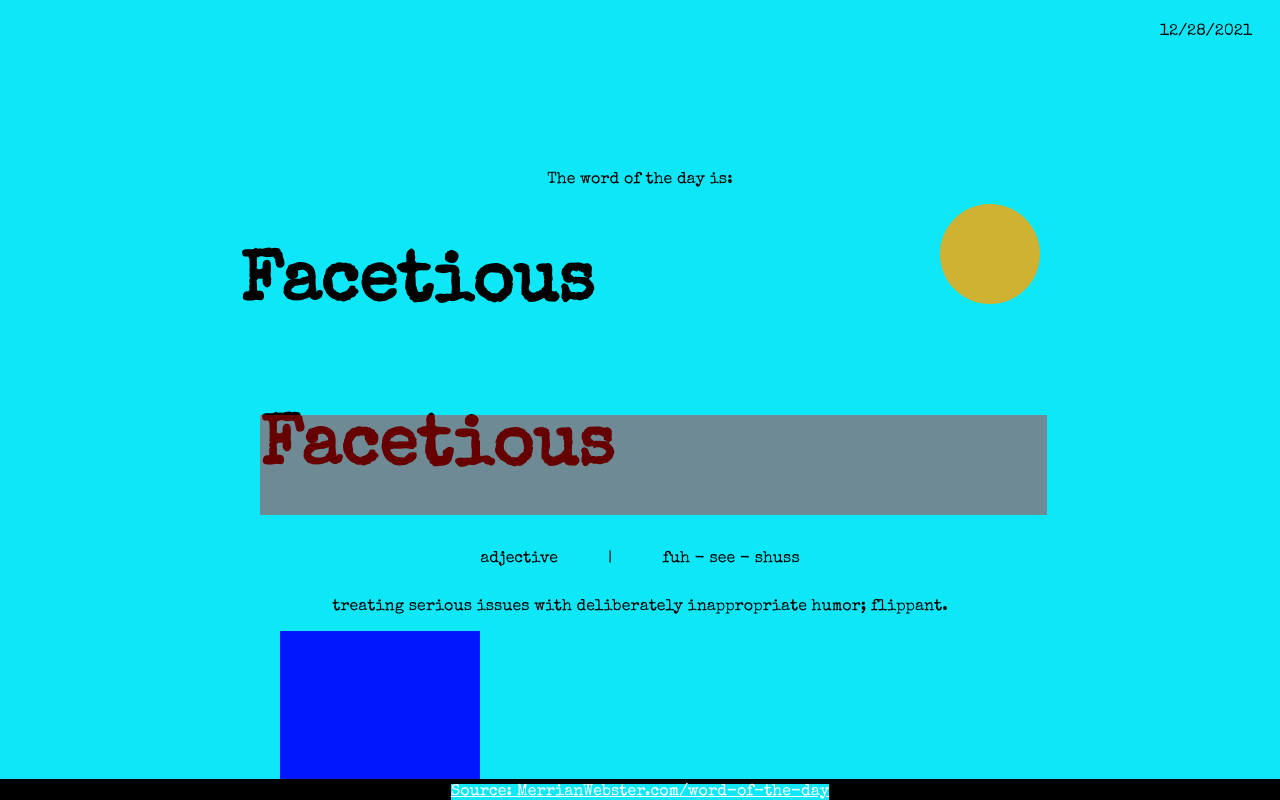
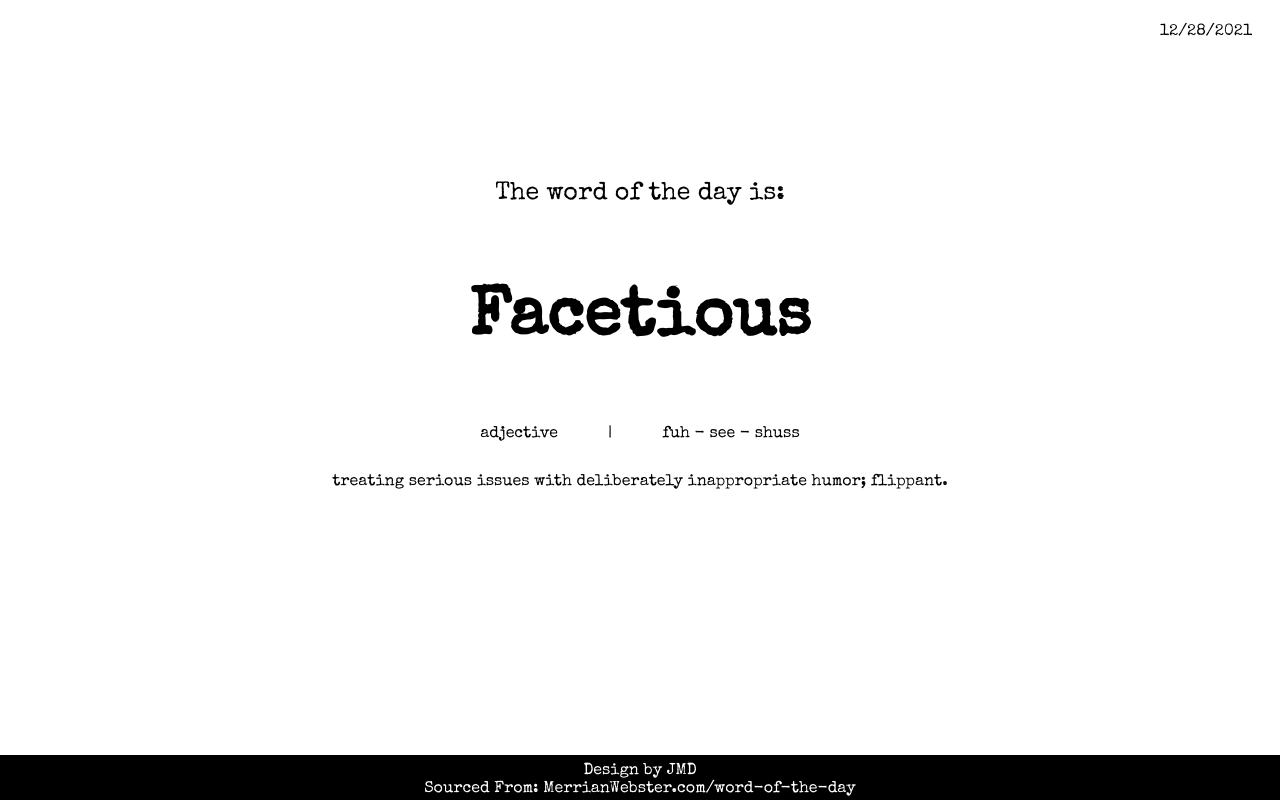
Before and after one commit to JohnMichaelD/word-of-the-day, a plain HTML site: page index.html in a window 1280 px wide. Drawn offline with nearby package versions, Linux system fonts and the light colour scheme.

Commit message:
updated page design, removed py, added js for scraping

```diff
--- a/index.html
+++ b/index.html
@@ -1,6 +1,6 @@
 <!DOCTYPE html>
+
 <html lang="en">
-
     <head>
         <meta charset="UTF-8">
         <meta http-equiv="X-UA-Compatible" content="IE=edge">
@@ -10,32 +10,20 @@
         <link rel="preconnect" href="https://fonts.googleapis.com">
         <link rel="preconnect" href="https://fonts.gstatic.com" crossorigin>
         <link href="https://fonts.googleapis.com/css2?family=Special+Elite&display=swap" rel="stylesheet">
+        <script rel ="javascript" src="script.js"></script>
     </head>
-
     <body>
-
         <header>
             <div class="dateContainer">
                 <p><span id="date"></span></p>
-
             </div>
         </header>
-
         <div class="centerContainer">
-            <div class="innerCenterContainer">
-                <div class="wordIs">
+                <div class="wordIsContainer">
                     <p>The word of the day is:</p>
                 </div>
-                <div class="word">
-                    <div class="testDesign">
-                        <h1 class="testHeader">Facetious</h1>
-                        <div class="orangeSquare"></div>
-                    </div>
-                    <div class="container">
-                        <div class="box redBox" style="background: red;"></div>
-                        <h1 class="testHeader">Facetious<div class="testDesign"></div></h1>
-                        <div class="box stack-top" style="background: blue;"></div>
-                    </div>
+                <div class="wordContainer">
+                        <h2 class="Header">Facetious</h2>
                 </div>
                 <div class="infoContainer">
                     <div>
@@ -45,20 +33,17 @@
                         <p>|</p>
                     </div>
                     <div>
-                        <p class="pronounciation">fuh - see - shuss</p>
+                        <p class="pronunciation">fuh - see - shuss</p>
                     </div>
                 </div>
-                <p>treating serious issues with deliberately inappropriate humor; flippant.</p>
-            </div>
+                <div class="wordDefinition">
+                    <p>treating serious issues with deliberately inappropriate humor; flippant.</p>
+                </div>
         </div>
-
-        <div class="cardContainer">
-
-        </div>
-
     </body>
     <footer>
-        <a href="https://www.merriam-webster.com/word-of-the-day">Source: MerrianWebster.com/word-of-the-day</a>
+        <a href="www.johnmdarrin.com">Design by JMD</a>
+        <a href="https://www.merriam-webster.com/word-of-the-day">Sourced From: MerrianWebster.com/word-of-the-day</a>
     </footer>
 </html>
 
--- /dev/null
+++ b/script.js
@@ -0,0 +1 @@
+console.log("hello");
--- a/styles.css
+++ b/styles.css
@@ -1,6 +1,5 @@
 * {
     font-family: 'Special Elite', cursive;
-    background-color: rgb(13, 231, 247);
 }
 
 header {
@@ -11,26 +10,24 @@ header {
 .dateContainer {
     padding-right: 20px;
 }
+
+
 .centerContainer {
-    display: flex;
-    justify-content: center;
-    align-items: center;
-}
-
-.innerCenterContainer {
     display: flex;
     flex-direction: column;
     align-items: center;
     justify-content: center;
 }
 
-.wordIs {
+.wordIsContainer {
     padding-top: 100px;
+    font-size: 25px;
 }
 
-.word {
-    font-size: 35px;
+.wordContainer {
+    font-size: 45px;
 }
+
 .infoContainer {
     display: flex;
 }
@@ -39,78 +36,33 @@ header {
     padding-right: 50px;
 }
 
-.pronounciation {
+.pronunciation {
     padding-left: 50px;
 }
 
+.wordDefinition {
+    text-align: center;
+}
+
+a:link,
+a:visited {
+    color: white;
+    text-decoration: none;
+}
+
 footer {
-    position: fixed;
   left: 0;
+  position: fixed;
   bottom: 0;
   width: 100%;
   background-color: black;
   text-align: center;
   padding-top: 5px;
+  color: white;
+  display: flex;
+  flex-direction: column;
+  align-items: center;
+  justify-content: center;
+  height: 2.5rem;
+  gap: 2px;
 }
-
-a:link {
-    color: white;
-}
-
-
-a:visited {
-    color: white;
-}
-
-/* testDesign Css */
-
-/*.testHeader {
- background-color: yellow;
- }
-
- .testDesign {
-    width: 200px;
-    background-color:#0df705;
-    height: 100px;
-    z-index: 9;
-}*/
-
-.testDesign {
-    display: flex;
-    justify-content: space-between;
-    width: 800px;
-}
-
-.container{
-    width: 100px;
-    height: 100px;
-    position: relative;
-    margin: 20px;
-}
-.box{
-    height: 100%;
-    position: absolute;
-    top: 0;
-    left: 0;
-    opacity: 0.9;  /* for demo purpose  */
-}
-.stack-top{
-    z-index: -9;
-    margin: 20px; /* for demo purpose  */
-    height: 45vh;
-    width: 200%;
-}
-
-.redBox {
-    opacity: 0.4;
-    width: 61.5vw;
-}
-
-.orangeSquare {
-    height: 100px;
-    width: 100px;
-    background-color: orange;
-    z-index: 9;
-    opacity: 0.8;
-    border-radius: 100%;
-}
```
Also changed, not shown: 1 other file.
